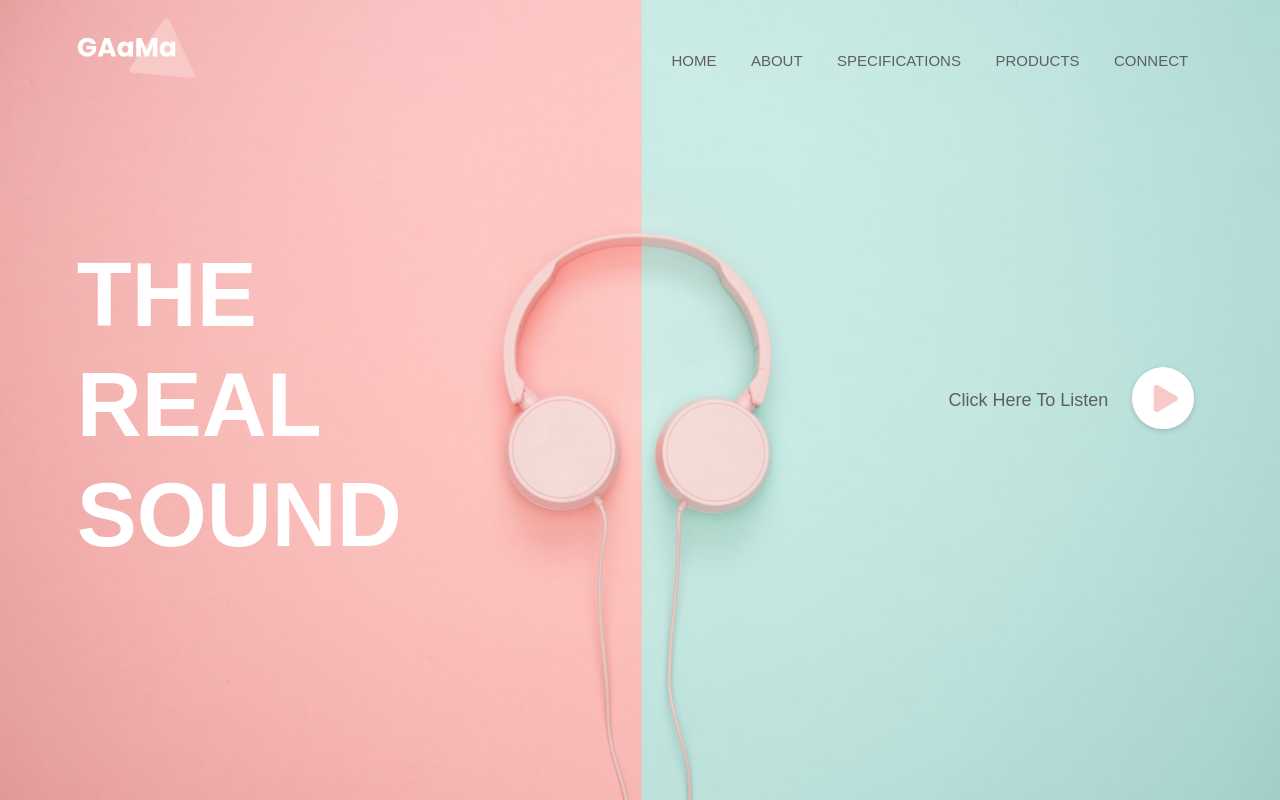
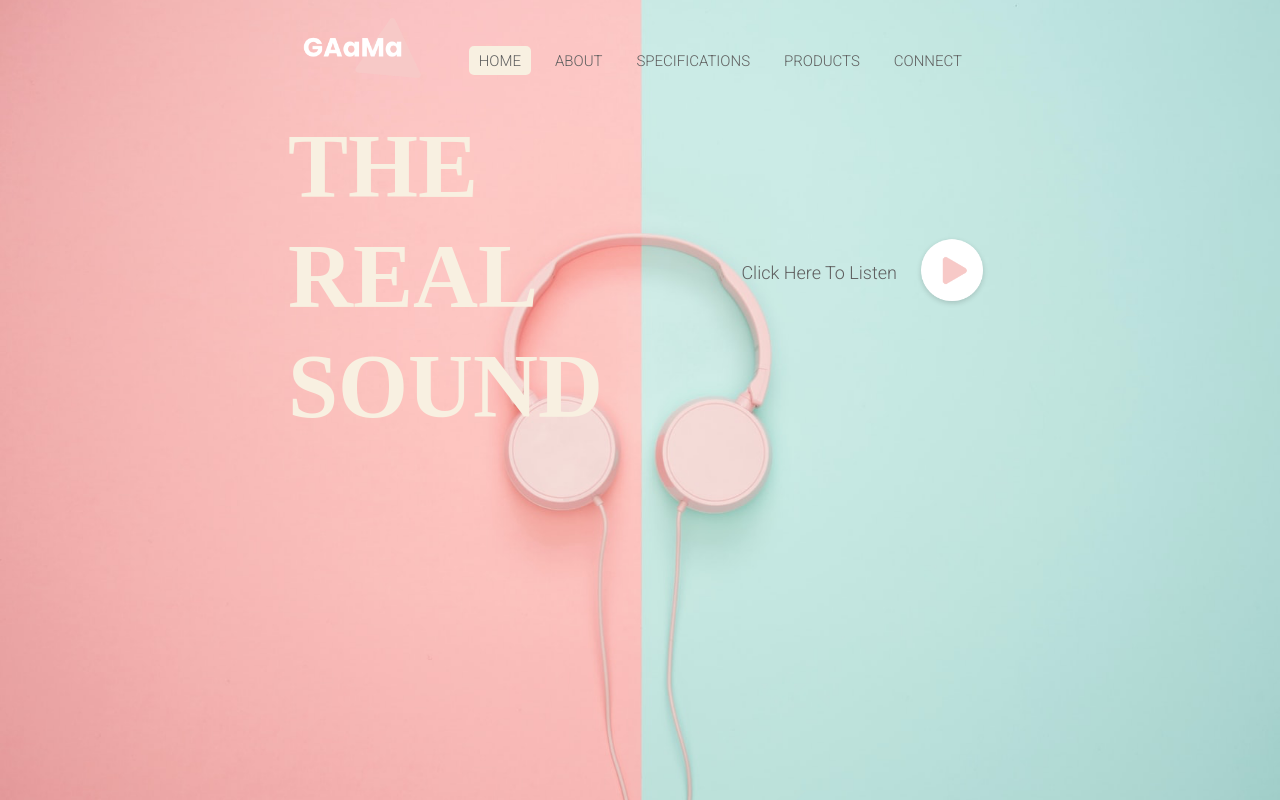
Before and after one commit to HabibullaSonet/Music-Website, a plain HTML site: page index.html in a window 1280 px wide. Drawn offline with Linux system fonts and the light colour scheme; a web font is replaced by a local one.

Commit message:
scroll issue fixed

```diff
--- a/app.js
+++ b/app.js
@@ -1,9 +1,10 @@
 var mySong = document.getElementById("mySong");
 var icon = document.getElementById("icon");
 var audio = new Audio();
+
 //adds song to audio's src
 audio.src = 'img/song.mp3';
-
+audio.loop = true;
 //checks if song is playing
 icon.onclick = function() {
     if (audio.paused) {
--- a/index.html
+++ b/index.html
@@ -11,10 +11,11 @@
 
 <body>
     <div class="container">
+        <div class="centeral">
             <div class="navbar">
                 <img src="img/logo.png" class="logo">
                 <ul>
-                <li><a href="#">HOME</a></li>
+                    <li class="active"><a href="#">HOME</a></li>
                     <li><a href="#">ABOUT</a></li>
                     <li><a href="#">SPECIFICATIONS</a></li>
                     <li><a href="#">PRODUCTS</a></li>
@@ -23,7 +24,7 @@
 
             <div class="content">
                 <div class="left-col">
-                <h1>THE<br>REAL<br>SOUND</h1>
+                    <h1 class="main_title">THE<br>REAL<br>SOUND</h1>
                 </div>
                 <div class="right-col">
                     <p>Click Here To Listen</p>
@@ -31,10 +32,7 @@
                 </div>
             </div>
         </div>
-
-    <audio id="mySong">{
-        <source src="/img/song.mp3" type="audio/mp3">
-    </audio>
+    </div>
 
 
 
--- a/style.css
+++ b/style.css
@@ -1,16 +1,33 @@
-*{
+@import url('https://fonts.googleapis.com/css2?family=Roboto:wght@300&display=swap');
+@import url('https://fonts.googleapis.com/css2?family=Kaisei+Tokumin&display=swap');
+* {
     margin: 0;
     padding: 0;
-    font-family: sans-serif;
+    box-sizing: border-box;
+    transition: 0.3s;
 }
-.container{
+
+body {
+    font-family: 'Roboto', sans-serif;
+}
+
+.container {
     height: 100vh;
     width: 100%;
     background-image: url('img/image.png');
     background-size: cover;
     background-position: center;
     position: relative;
+    display: flex;
+    justify-content: center;
 }
+
+.centeral {
+    width: 50em;
+    max-width: 90%;
+    position: absolute;
+}
+
 .navbar {
     width: 88%;
     margin: auto;
@@ -19,48 +36,70 @@
     align-items: center;
     justify-content: space-between;
 }
-.logo{
+
+.logo {
     width: 140px;
     cursor: pointer;
 }
-.navbar ul li{
+
+.navbar ul li {
     list-style-type: none;
     display: inline-block;
-    margin: 0 15px;
+    margin: 0 5px;
+    padding: 5px 10px;
+    border-radius: 5px;
 }
-.navbar ul li a{
+
+.navbar ul li:hover {
+    background-color: rgb(248, 240, 225);
+    color: black;
+}
+
+.active {
+    background-color: rgb(248, 240, 225);
+    color: black;
+}
+
+.navbar ul li a {
     text-decoration: none;
     color: #5f5f5f;
     font-size: 15px;
 }
-.content{
+
+.content {
     width: 100%;
     position: absolute;
-    top: 30%;
+    top: 7em;
 }
-.left-col{
+
+.left-col {
     margin-left: 6%;
 }
-.left-col h1{
+
+.main_title {
     font-size: 90px;
-    color: #fff;
+    color: rgb(248, 240, 225);
     line-height: 110px;
     float: left;
+    font-family: 'Kaisei Tokumin', serif;
 }
-.right-col{
+
+.right-col {
     float: right;
     margin-right: 6%;
     margin-top: 120px;
     display: flex;
     align-items: center;
 }
-.right-col p{
+
+.right-col p {
     font-size: 18px;
     color: #5f5f5f;
     font-weight: 400;
     margin-right: 15px;
 }
-#icon{
+
+#icon {
     width: 80px;
     cursor: pointer;
 }
```
Lines whose indentation alone changed are shown as unchanged.
